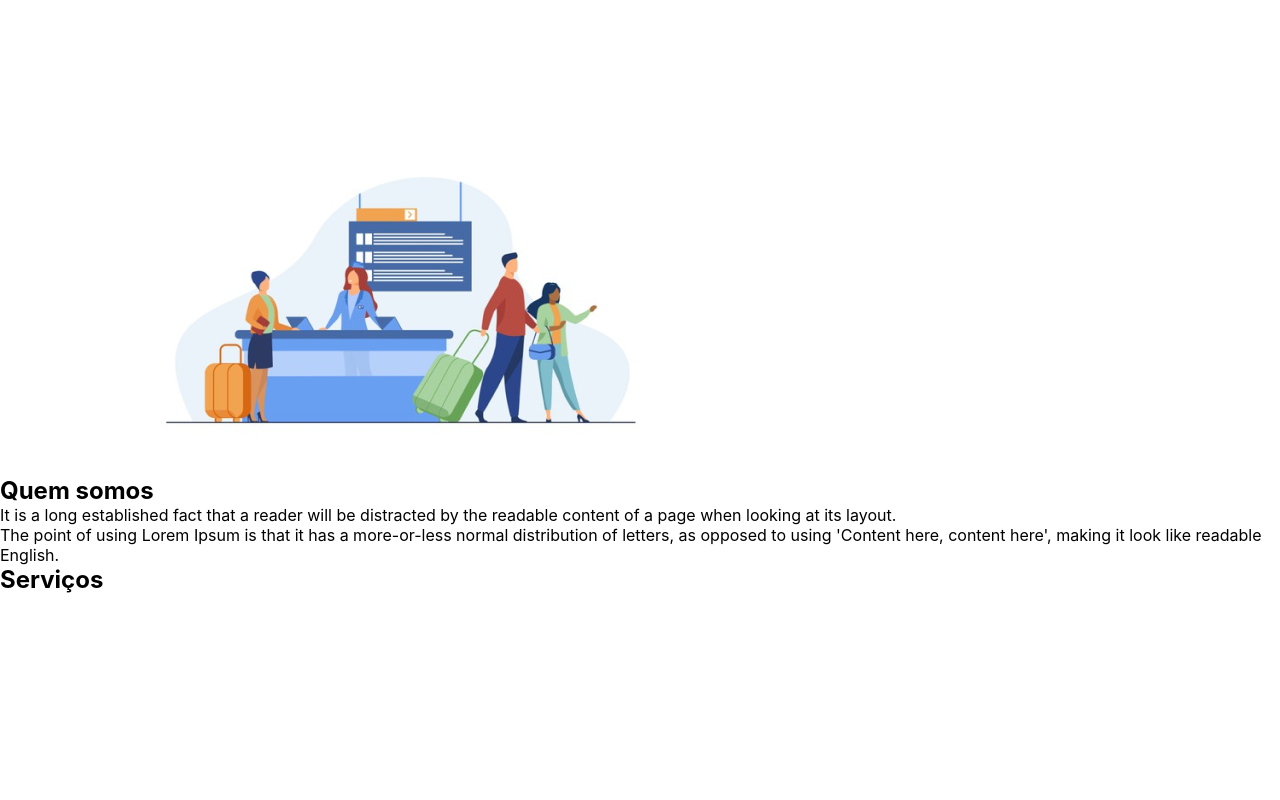
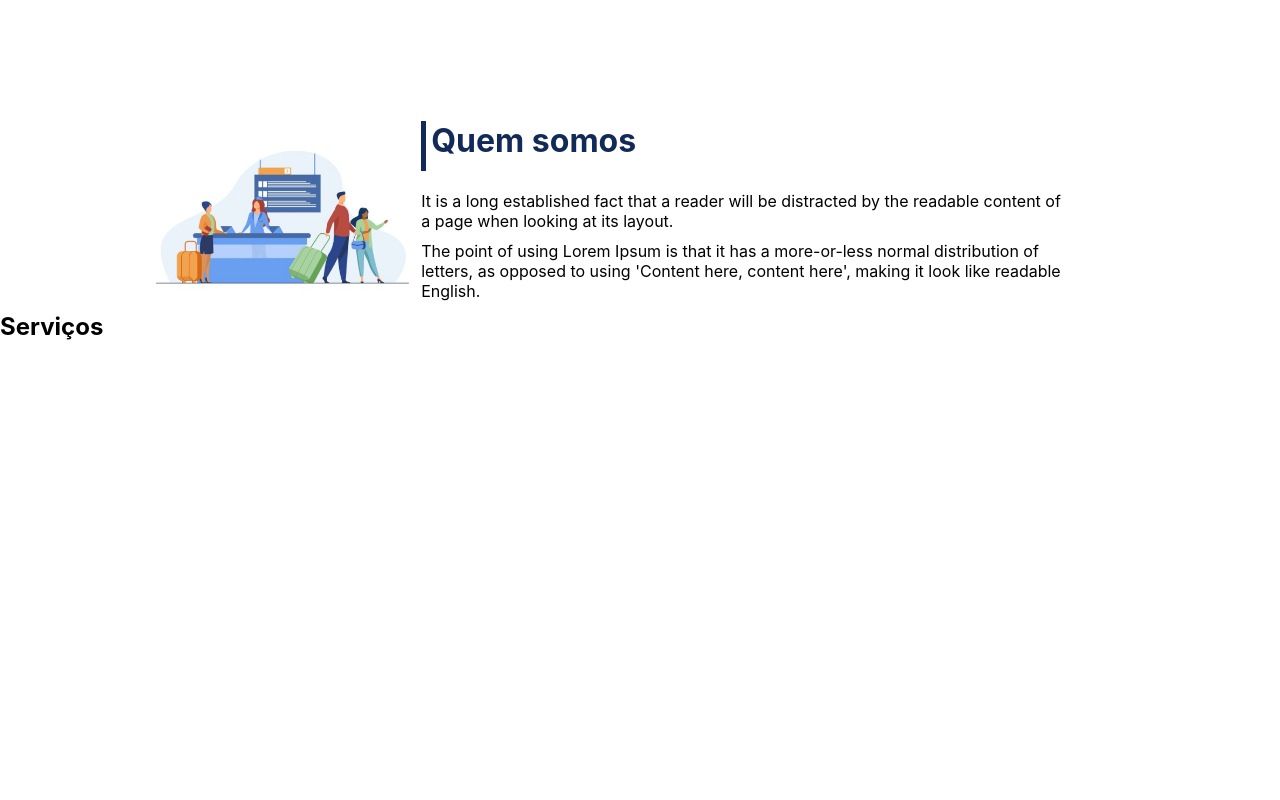
Before and after one commit to Geraldo-git/karen-css, a plain HTML site: page project-flexbox-dio/flex-projeto/index.html in a window 1280 px wide. Shown: the part 780-1580 px from the top of the page. Drawn offline with Linux system fonts and the light colour scheme.

Commit message:
Ajuste do Quem Somos

```diff
--- a/project-flexbox-dio/flex-projeto/index.html
+++ b/project-flexbox-dio/flex-projeto/index.html
@@ -34,11 +34,7 @@
       </div>
     </div>
 
-    <div>
-      <div class="flex-container" id="quem-somos">
-        <img src="./images/1-quem-somos.png" alt="balcão de atendimento" />
-      </div>
-
+    <div class="flex-container" id="quem-somos">
       <div>
         <h2>Quem somos</h2>
         <p>
@@ -50,6 +46,10 @@
           distribution of letters, as opposed to using 'Content here, content
           here', making it look like readable English.
         </p>
+      </div>
+
+      <div >
+        <img src="./images/1-quem-somos.png" alt="balcão de atendimento" />
       </div>
     </div>
 
--- a/project-flexbox-dio/flex-projeto/style.css
+++ b/project-flexbox-dio/flex-projeto/style.css
@@ -13,6 +13,11 @@ ul {
 
 ul li a {
   text-decoration: none;
+}
+
+div img{
+    display: block;
+    width: 100%;
 }
 
 .flex-container {
@@ -75,3 +80,29 @@ header .menu{
     margin-top: 10px;
     margin-bottom: 10px;
 }
+
+#quem-somos{
+    flex-direction: row-reverse;
+    align-items: center;
+    justify-content: space-between;
+}
+
+#quem-somos h2{
+    font-size: 32px;
+    color: #122a57;
+    display: flex;
+    margin-bottom: 20px;
+}
+
+#quem-somos h2::before{
+    content: "";
+    height: 50px;
+    width: 5px;
+    margin-right: 5px;
+    background-color: #122a57;
+    position: relative;
+}
+#quem-somos p{
+    margin-bottom: 10px;
+    width: 90%;
+}
```
